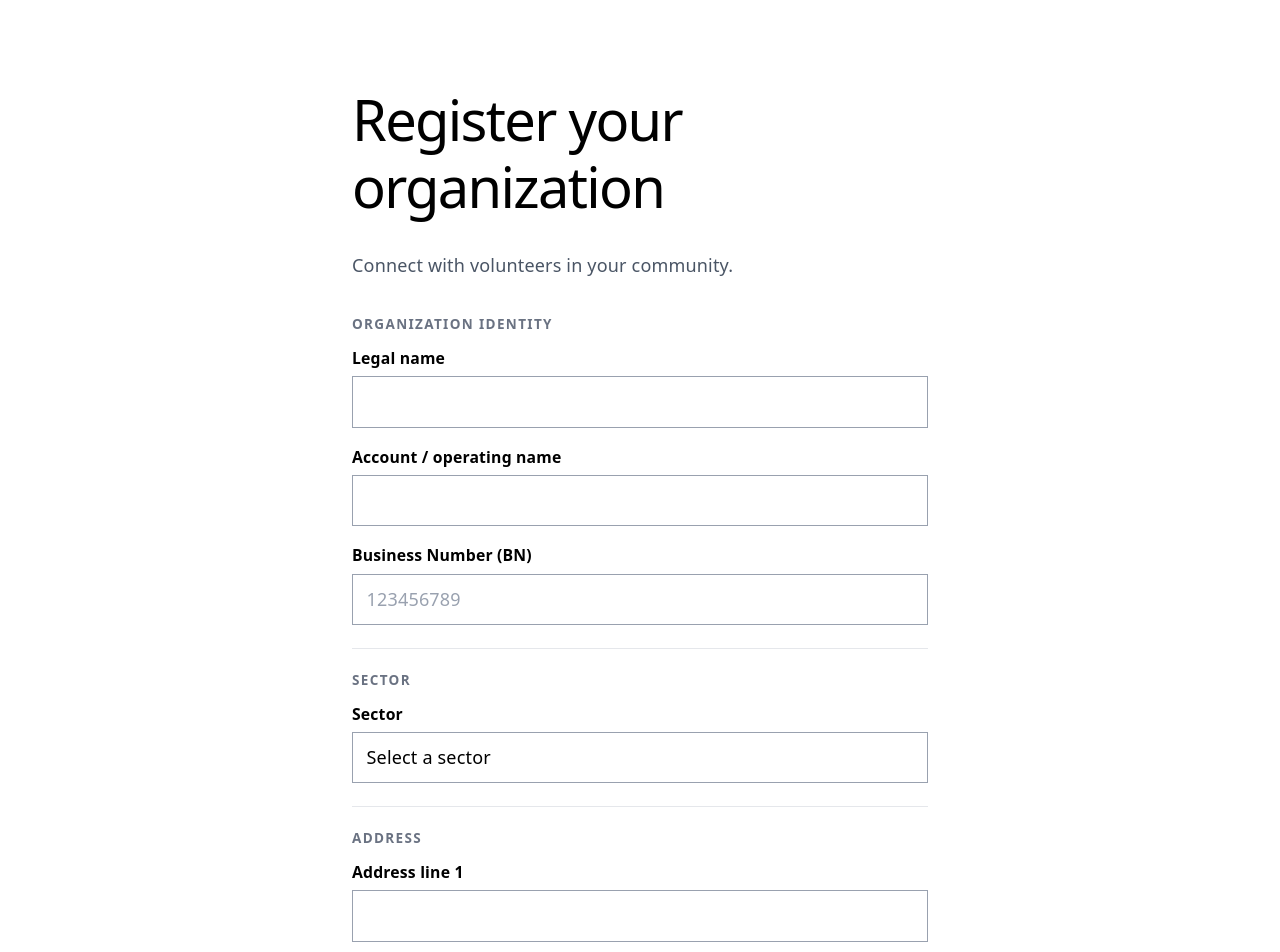
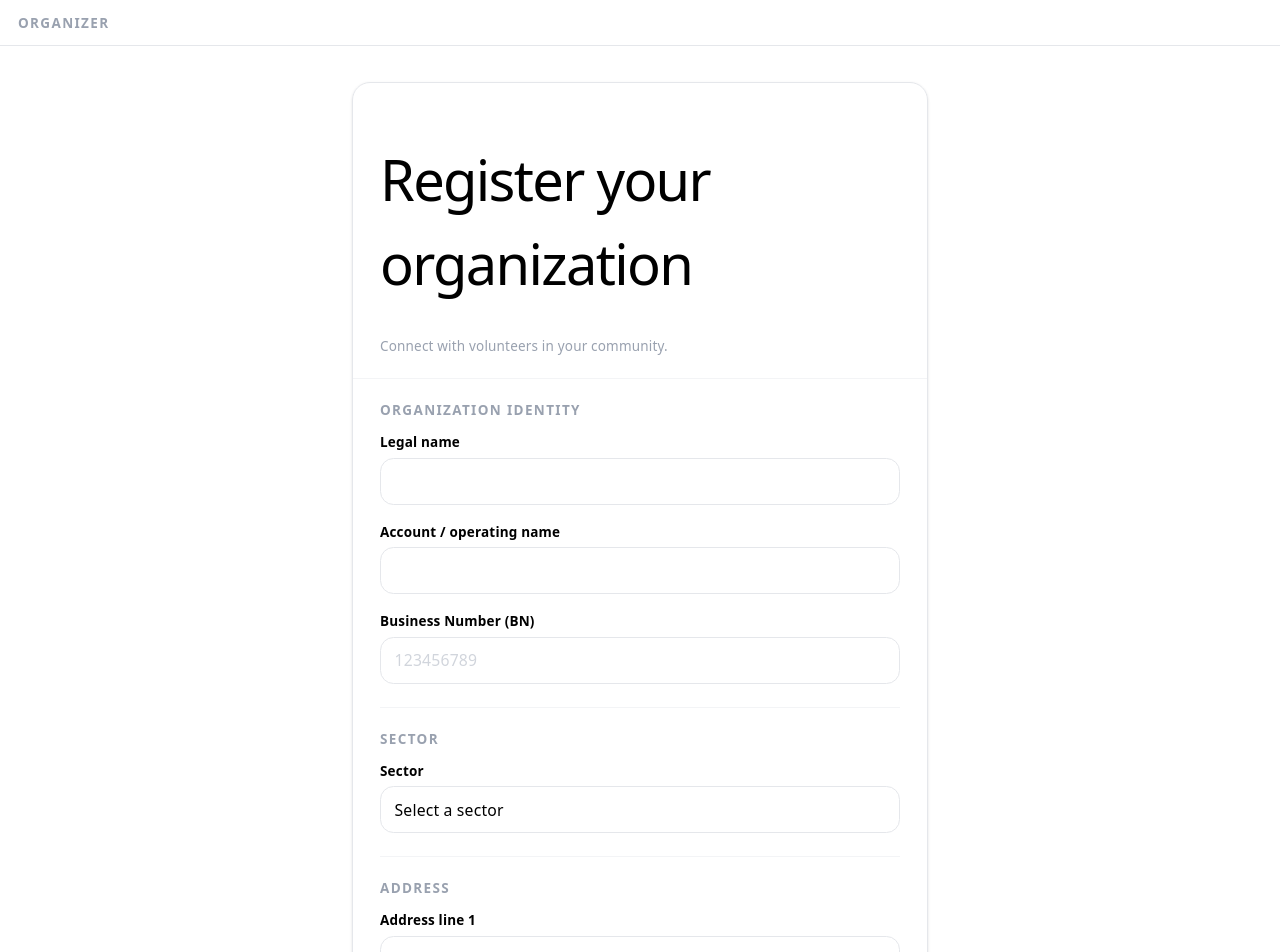
Before and after one commit to ssamiaa/youcode26, a React (Vite) app: page /org/signup in a window 1280 px wide. Shown: the top 952 px of the page. Built offline with nearby package versions, Linux system fonts and the light colour scheme.

Commit message:
match signup ui to dashboard

```diff
--- a/src/app/org/OrgSignup.tsx
+++ b/src/app/org/OrgSignup.tsx
@@ -73,35 +73,48 @@ export default function OrgSignup({ onSubmit }: OrgSignupProps) {
 
   if (status === 'success') {
     return (
-      <main className="min-h-screen bg-white flex items-center justify-center px-4">
+      <div className="min-h-screen bg-white flex flex-col">
+        <header className="border-b border-gray-200 px-4 py-3">
+          <p className="text-xs font-bold tracking-widest text-gray-400 uppercase">Organizer</p>
+        </header>
+        <div className="flex-1 flex items-center justify-center px-4">
           <div
             role="alert"
             aria-live="polite"
-          className="max-w-md w-full border-2 border-black p-8 text-center"
+            className="max-w-sm w-full border border-gray-200 rounded-2xl p-8 text-center shadow-sm"
           >
-          <h1 className="text-2xl font-bold !text-black mb-3">You're registered.</h1>
-          <p className="text-gray-700">
-            <strong>{form.legal_name}</strong> has been added.
-          </p>
+            <p className="text-xs font-bold tracking-widest text-gray-400 uppercase mb-3">Registered</p>
+            <p className="font-semibold text-black text-sm">{form.legal_name}</p>
+            <p className="text-xs text-gray-500 mt-1">Your organization has been added.</p>
           </div>
-      </main>
+        </div>
+      </div>
     )
   }
 
   return (
-    <main className="min-h-screen bg-white flex items-center justify-center px-4 py-12">
-      <div className="max-w-lg w-full">
-        <header className="mb-8">
-          <h1 className="text-3xl font-bold !text-black tracking-tight">Register your organization</h1>
-          <p className="mt-2 text-gray-600 text-base">Connect with volunteers in your community.</p>
+    <div className="min-h-screen bg-white flex flex-col">
+      {/* Header — matches dashboard */}
+      <header className="border-b border-gray-200 px-4 py-3">
+        <p className="text-xs font-bold tracking-widest text-gray-400 uppercase">Organizer</p>
       </header>
 
-        <form onSubmit={handleSubmit} aria-label="Organization signup form">
+      {/* Form card */}
+      <div className="flex-1 flex items-start justify-center px-4 py-8 overflow-y-auto">
+        <div className="w-full max-w-lg">
+          <div className="border border-gray-200 rounded-2xl shadow-sm overflow-hidden">
+            {/* Card header */}
+            <div className="px-6 py-5 border-b border-gray-100">
+              <h1 className="text-base font-semibold !text-black">Register your organization</h1>
+              <p className="text-xs text-gray-400 mt-0.5">Connect with volunteers in your community.</p>
+            </div>
+
+            {/* Card body */}
+            <form onSubmit={handleSubmit} aria-label="Organization signup form" className="px-6 py-5">
               <div className="space-y-5">
 
-            {/* Identity */}
                 <fieldset className="space-y-4">
-              <legend className="text-xs font-bold text-gray-500 uppercase tracking-widest mb-3">
+                  <legend className="text-xs font-bold text-gray-400 uppercase tracking-widest mb-3">
                     Organization identity
                   </legend>
                   <Field id="legal_name" name="legal_name" label="Legal name" value={form.legal_name} onChange={handleChange} autoComplete="organization" required />
@@ -109,11 +122,10 @@ export default function OrgSignup({ onSubmit }: OrgSignupProps) {
                   <Field id="BN" name="BN" label="Business Number (BN)" value={form.BN} onChange={handleChange} placeholder="123456789" required />
                 </fieldset>
 
-            <hr className="border-gray-200" />
+                <hr className="border-gray-100" />
 
-            {/* Sector */}
                 <fieldset>
-              <legend className="text-xs font-bold text-gray-500 uppercase tracking-widest mb-3">
+                  <legend className="text-xs font-bold text-gray-400 uppercase tracking-widest mb-3">
                     Sector
                   </legend>
                   <SelectField id="sector" name="sector" label="Sector" value={form.sector} onChange={handleChange} required>
@@ -122,11 +134,10 @@ export default function OrgSignup({ onSubmit }: OrgSignupProps) {
                   </SelectField>
                 </fieldset>
 
-            <hr className="border-gray-200" />
+                <hr className="border-gray-100" />
 
-            {/* Address */}
                 <fieldset className="space-y-4">
-              <legend className="text-xs font-bold text-gray-500 uppercase tracking-widest mb-3">
+                  <legend className="text-xs font-bold text-gray-400 uppercase tracking-widest mb-3">
                     Address
                   </legend>
                   <Field id="address1" name="address1" label="Address line 1" value={form.address1} onChange={handleChange} autoComplete="address-line1" required />
@@ -147,7 +158,7 @@ export default function OrgSignup({ onSubmit }: OrgSignupProps) {
               </div>
 
               {status === 'error' && (
-            <p role="alert" className="mt-5 text-sm text-red-700 border border-red-700 px-3 py-2">
+                <p role="alert" className="mt-5 text-xs text-red-700 border border-red-200 rounded-xl px-3 py-2 bg-red-50">
                   {errorMsg}
                 </p>
               )}
@@ -155,7 +166,7 @@ export default function OrgSignup({ onSubmit }: OrgSignupProps) {
               <button
                 type="submit"
                 disabled={status === 'submitting'}
-            className="mt-7 w-full bg-black text-white text-base font-semibold py-3 px-4
+                className="mt-6 w-full bg-black text-white text-sm font-semibold py-2.5 px-4 rounded-xl
                            hover:bg-gray-900 focus-visible:outline focus-visible:outline-2
                            focus-visible:outline-offset-2 focus-visible:outline-black
                            disabled:opacity-50 disabled:cursor-not-allowed
@@ -165,7 +176,9 @@ export default function OrgSignup({ onSubmit }: OrgSignupProps) {
               </button>
             </form>
           </div>
-    </main>
+        </div>
+      </div>
+    </div>
   )
 }
 
@@ -185,7 +198,7 @@ interface FieldProps {
 function Field({ id, name, label, value, onChange, autoComplete, required, placeholder }: FieldProps) {
   return (
     <div>
-      <label htmlFor={id} className="block text-sm font-semibold text-black mb-1.5">
+      <label htmlFor={id} className="block text-xs font-semibold text-black mb-1.5">
         {label}{required && <span className="sr-only"> (required)</span>}
       </label>
       <input
@@ -198,9 +211,9 @@ function Field({ id, name, label, value, onChange, autoComplete, required, place
         required={required}
         placeholder={placeholder}
         aria-required={required}
-        className="w-full border border-gray-400 text-black text-base px-3 py-2.5
+        className="w-full border border-gray-200 rounded-xl text-black text-sm px-3 py-2.5
                    focus:outline-none focus:border-black focus:ring-1 focus:ring-black
-                   placeholder:text-gray-400 bg-white"
+                   placeholder:text-gray-300 bg-white"
       />
     </div>
   )
@@ -220,7 +233,7 @@ interface SelectFieldProps {
 function SelectField({ id, name, label, value, onChange, autoComplete, required, children }: SelectFieldProps) {
   return (
     <div>
-      <label htmlFor={id} className="block text-sm font-semibold text-black mb-1.5">
+      <label htmlFor={id} className="block text-xs font-semibold text-black mb-1.5">
         {label}{required && <span className="sr-only"> (required)</span>}
       </label>
       <select
@@ -231,7 +244,7 @@ function SelectField({ id, name, label, value, onChange, autoComplete, required,
         autoComplete={autoComplete}
         required={required}
         aria-required={required}
-        className="w-full border border-gray-400 text-black text-base px-3 py-2.5
+        className="w-full border border-gray-200 rounded-xl text-black text-sm px-3 py-2.5
                    focus:outline-none focus:border-black focus:ring-1 focus:ring-black
                    bg-white appearance-none"
       >
```
Lines whose indentation alone changed are shown as unchanged.
